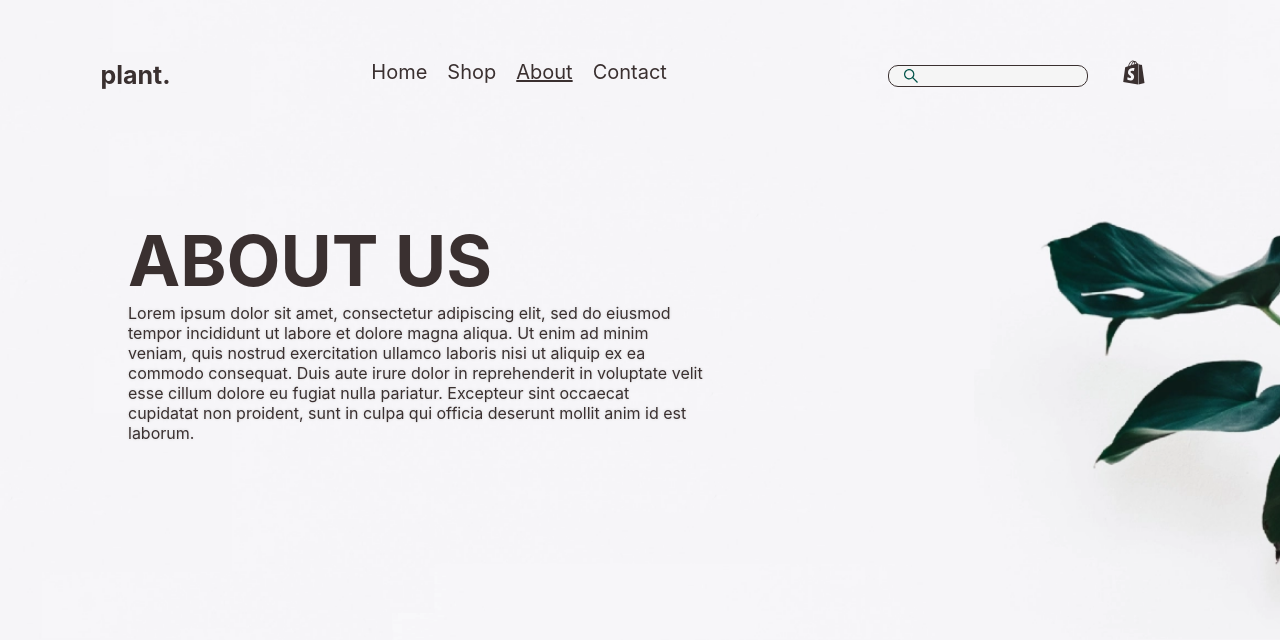
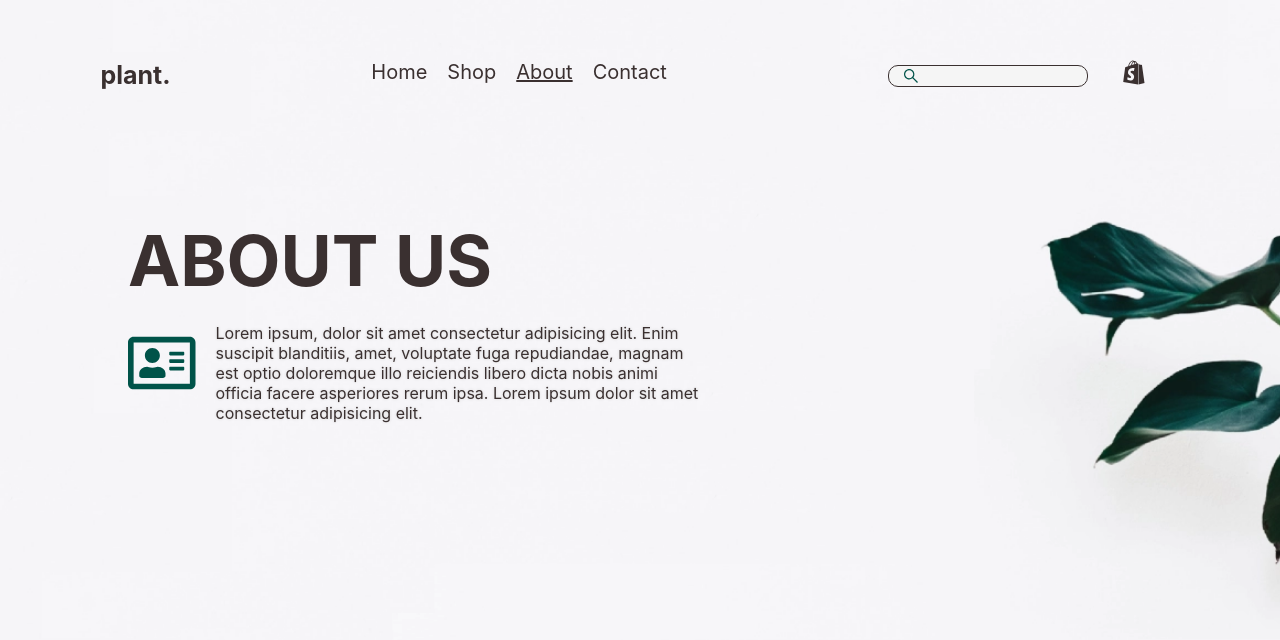
Before and after one commit to araducan/plants-shop, a React (Create React App) app: page /about in a window 1280 px wide. Shown: the top 640 px of the page. Built offline with nearby package versions, Linux system fonts and the light colour scheme.

Commit message:
modified about page

```diff
--- a/package.json
+++ b/package.json
@@ -11,6 +11,7 @@
     "@testing-library/user-event": "^12.1.10",
     "react": "^17.0.2",
     "react-dom": "^17.0.2",
+    "react-modal": "^3.14.3",
     "react-router-dom": "^5.2.0",
     "react-scripts": "4.0.3",
     "web-vitals": "^1.0.1"
--- a/src/components/About/About.jsx
+++ b/src/components/About/About.jsx
@@ -1,19 +1,25 @@
 import React from "react";
 import style from "./About.module.scss";
+import { FontAwesomeIcon } from "@fortawesome/react-fontawesome";
+import { faAddressCard } from "@fortawesome/free-regular-svg-icons";
 
 const About = () => {
   return (
     <div className={style.container}>
       <div className={style.subContainer}>
         <div className={style.title}>ABOUT US</div>
-				<div className={style.text}>
-					Lorem ipsum dolor sit amet, consectetur adipiscing elit, sed do
-					eiusmod tempor incididunt ut labore et dolore magna aliqua. Ut enim ad
-					minim veniam, quis nostrud exercitation ullamco laboris nisi ut
-					aliquip ex ea commodo consequat. Duis aute irure dolor in
-					reprehenderit in voluptate velit esse cillum dolore eu fugiat nulla
-					pariatur. Excepteur sint occaecat cupidatat non proident, sunt in
-					culpa qui officia deserunt mollit anim id est laborum.
+        <div className={style.description}>
+          <FontAwesomeIcon
+            className={style.icon}
+            icon={faAddressCard}
+          ></FontAwesomeIcon>
+          <p className={style.text}>
+            Lorem ipsum, dolor sit amet consectetur adipisicing elit. Enim
+            suscipit blanditiis, amet, voluptate fuga repudiandae, magnam est
+            optio doloremque illo reiciendis libero dicta nobis animi officia
+            facere asperiores rerum ipsa. Lorem ipsum dolor sit amet consectetur
+            adipisicing elit.
+          </p>
         </div>
       </div>
     </div>
--- a/src/components/About/About.module.scss
+++ b/src/components/About/About.module.scss
@@ -14,6 +14,7 @@
 
 .text {
   text-shadow: 0 0 3px lightgrey;
+  margin: 0;
 }
 
 .subtitle {
@@ -21,3 +22,14 @@
   font-size: 18px;
   margin-bottom: 5px;
 }
+
+.description {
+  display: flex;
+  margin: 20px 0;
+}
+
+.icon {
+  font-size: 60px;
+  margin: 10px 20px 10px 0;
+  color: rgb(0, 83, 73);
+}
```
Also changed, not shown: src/components/Home/Home.jsx (+5 -3 lines), 1 other file (tests, documents, lock files or other folders). Lines whose indentation alone changed are shown as unchanged.
